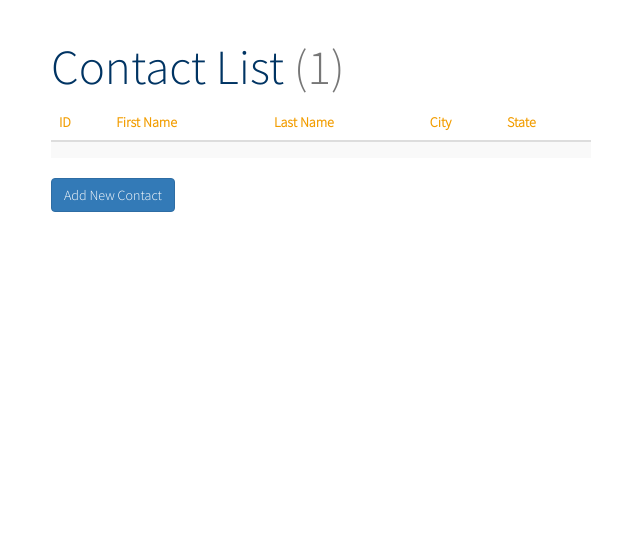
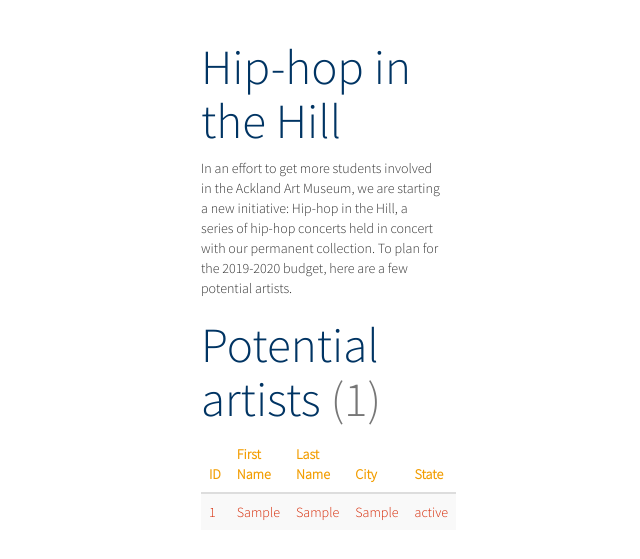
Before and after one commit to sarahvassello/contact-manager, a PHP site: page / in a window 1280 px wide. Shown: the part 52-611 px from the top of the page, without its empty margins (319-959 px from the left). Run offline with PHP 8.4, Linux system fonts and the light colour scheme; tables that the repository leaves empty or names only in its code hold one stand-in row (values such as "Sample post"); data that the repository does not hold is empty; some libraries are stand-ins or nearby versions; some web fonts are replaced.

Commit message:
Updated project narrative and css.

```diff
--- a/index.php
+++ b/index.php
@@ -13,7 +13,16 @@
     <title>Contact Manager</title>
   </head>
   <body>
-    <h1>Contact List <span class="text-muted">(<?= count($contacts); ?>)</span></h1>
+    <div class="hill">
+  </div>
+  <div class="row col-md-6 col-md-offset-3">
+    <h1>Hip-hop in the Hill</h1>
+    <p>
+      In an effort to get more students involved in the Ackland Art Museum, we are starting
+      a new initiative: Hip-hop in the Hill, a series of hip-hop concerts held in concert with
+      our permanent collection. To plan for the 2019-2020 budget, here are a few potential artists.
+    </p>
+    <h1>Potential artists <span class="text-muted">(<?= count($contacts); ?>)</span></h1>
     <table class="table table-hover table-striped table-responsive">
     <thead>
     <th>ID</th>
@@ -25,22 +34,17 @@
   <tbody>
    <?php foreach($contacts as $contact) : ?>
    <tr>
-     <td><a href="/edit.php?id=<?= $contacts['ID']; ?>"><?= $contact['ID']; ?></a></td>
-      <td><a href="/edit.php?id=<?= $contacts['First Name']; ?>"><?= $contact['First Name']; ?></a></td>
-      <td><a href="/edit.php?id=<?= $contacts['Last Name']; ?>"><?= $contact['Last Name']; ?></a></td>
-      <td><a href="/edit.php?id=<?= $contacts['City']; ?>"><?= $contact['City']; ?></a></td>
-      <td><a href="/edit.php?id=<?= $contacts['State']; ?>"><?= $contact['State']; ?></a></td>
-
-
-
+     <td><a href="/edit.php?id=<?= $contacts['id']; ?>"><?= $contact['id']; ?></a></td>
+      <td><a href="/edit.php?id=<?= $contacts['first']; ?>"><?= $contact['first']; ?></a></td>
+      <td><a href="/edit.php?id=<?= $contacts['last']; ?>"><?= $contact['last']; ?></a></td>
+      <td><a href="/edit.php?id=<?= $contacts['city']; ?>"><?= $contact['city']; ?></a></td>
+      <td><a href="/edit.php?id=<?= $contacts['state']; ?>"><?= $contact['state']; ?></a></td>
    </tr>
      <?php endforeach; ?>
    </tbody>
 </table>
-<button type="button" class="btn btn-primary">Add New Contact</button>
+</div>
 
-
-<script src="https://code.jquery.com/jquery-3.1.1.slim.min.js"></script>
-    <script src="https://maxcdn.bootstrapcdn.com/bootstrap/3.3.7/js/bootstrap.min.js" integrity="sha384-Tc5IQib027qvyjSMfHjOMaLkfuWVxZxUPnCJA7l2mCWNIpG9mGCD8wGNIcPD7Txa" crossorigin="anonymous"></script>
-  </body>
-</html>
+<?php
+include 'footer.php';
+?>
```
